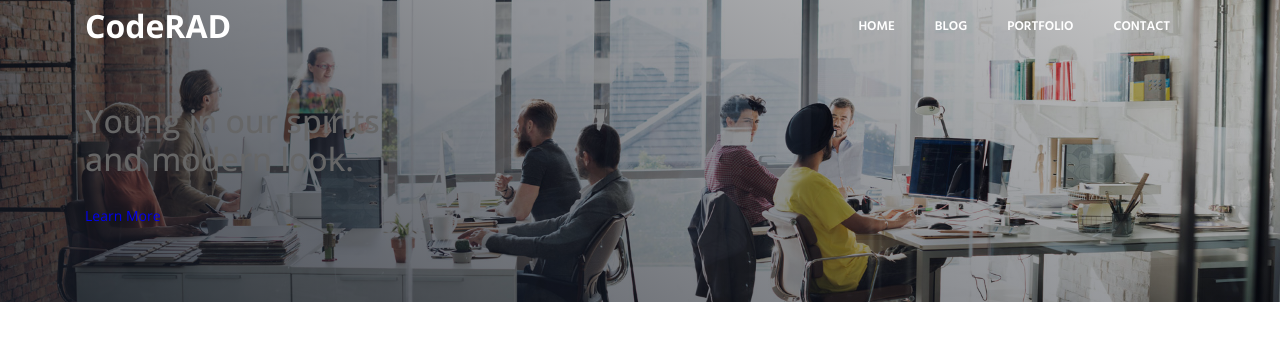
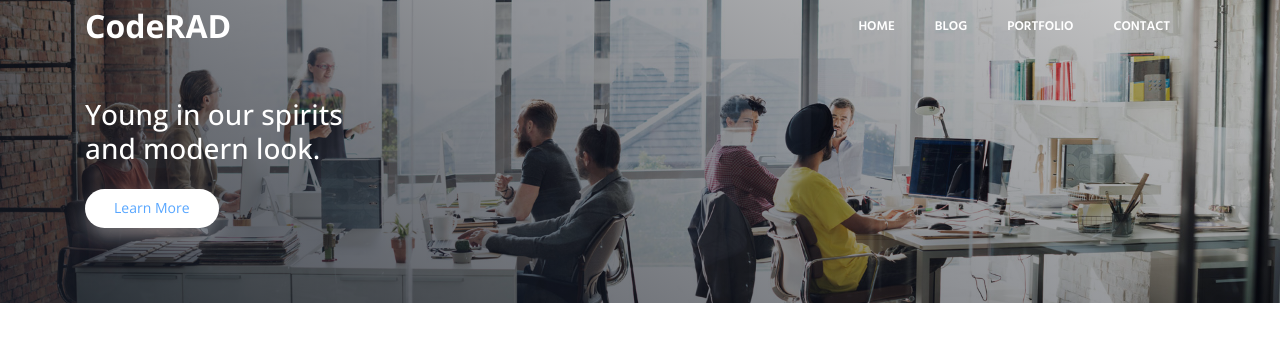
Before and after one commit to inanecreative/CodeRAD-Project, a plain HTML site: page index.html in a window 1280 px wide. Drawn offline with nearby package versions, Linux system fonts and the light colour scheme.

Commit message:
finshed header section

```diff
--- a/CSS/default.css
+++ b/CSS/default.css
@@ -42,7 +42,7 @@ a { text-decoration: none; }
 p { margin-top: 0; }
 
 h2{
-    font-size: 2rem;
+    font-size: 1.75rem;
     font-weight: 500;
     line-height: 1.2;
 }
@@ -62,6 +62,30 @@ img {
     margin-right: auto;
 }
 
+
+
+.btn {
+    display: inline-block;
+    font-weight: 400;
+    color: var(--font-color-dark);
+    text-align: center;
+    cursor: pointer;
+    user-select: none;
+    background-color:  transparent;
+    border: 1px solid transparent;
+    padding: 0.375rem 0.75rem;
+    border-radius: 1.25rem;
+    transition: ease-in-out 0.3s;
+}
+
+.btn-white {
+    background-color: var(--white);
+    color: var(--font-color-link);
+    box-shadow: 0px 10px 20px rgba(255, 255, 255, 0.35);
+    padding: 0.475rem 1.75rem;
+}
+
+
 @media (min-width: 1200px) {
     .container { max-width: 1140px; }
 }
--- a/CSS/styles.css
+++ b/CSS/styles.css
@@ -32,6 +32,16 @@
     color: var(--white);
  }
 
+ .nav-link a {
+    color: var(--white);
+    font-size: 0.8125rem;
+    font-weight: 600;
+    font-family: "Hind";
+    text-transform: uppercase;
+    margin-right: 2.5rem;
+    line-height: 1.25rem;
+ }
+
  .bg-header {
     background-image: url(../Assets/bg-header-1.jpg);
     background-color: var(--footer);
@@ -61,12 +71,6 @@
 
  }
 
- .nav-link a {
+ .hero-header {
     color: var(--white);
-    font-size: 0.8125rem;
-    font-weight: 600;
-    font-family: "Hind";
-    text-transform: uppercase;
-    margin-right: 2.5rem;
-    line-height: 1.25rem;
- }
+}
--- a/index.html
+++ b/index.html
@@ -52,7 +52,7 @@
                         <h2 class="hero-header">
                             Young in our spirits <br> and modern look.
                         </h2>
-                        <a href="#">Learn More</a>
+                        <a class="btn btn-white" href="#">Learn More</a>
                     </div>
             </div>
         </header>
```
